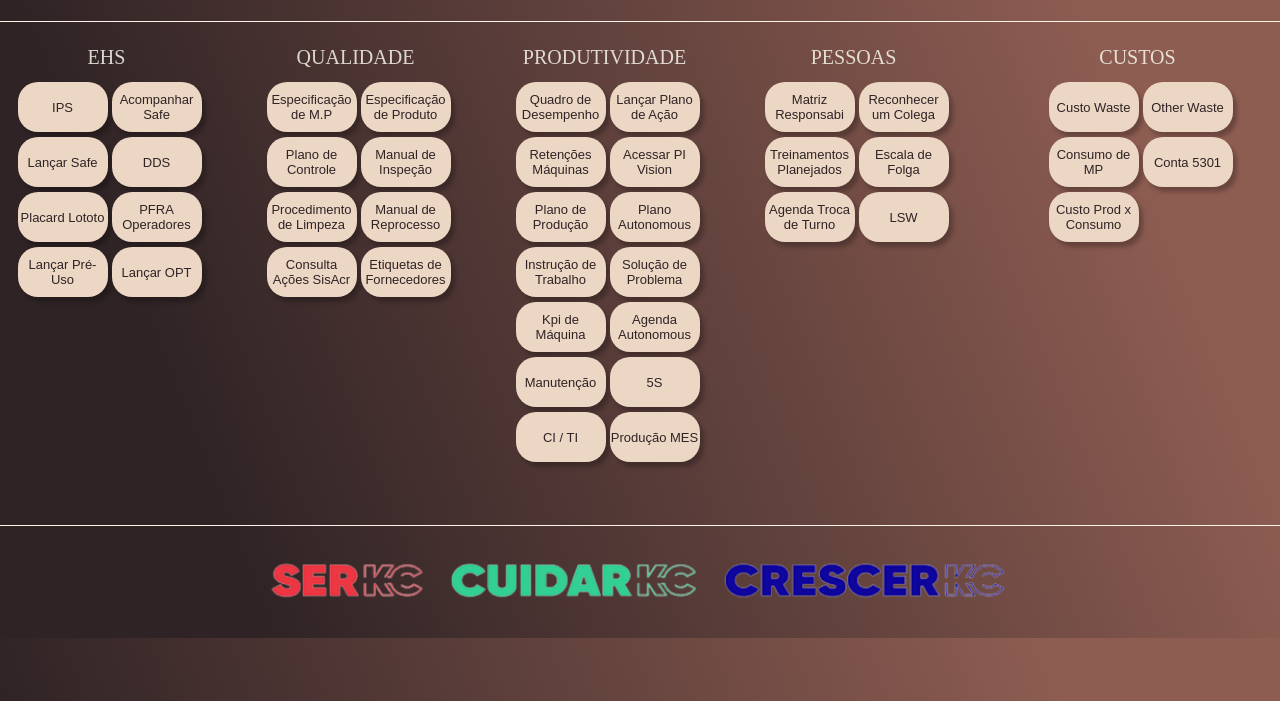
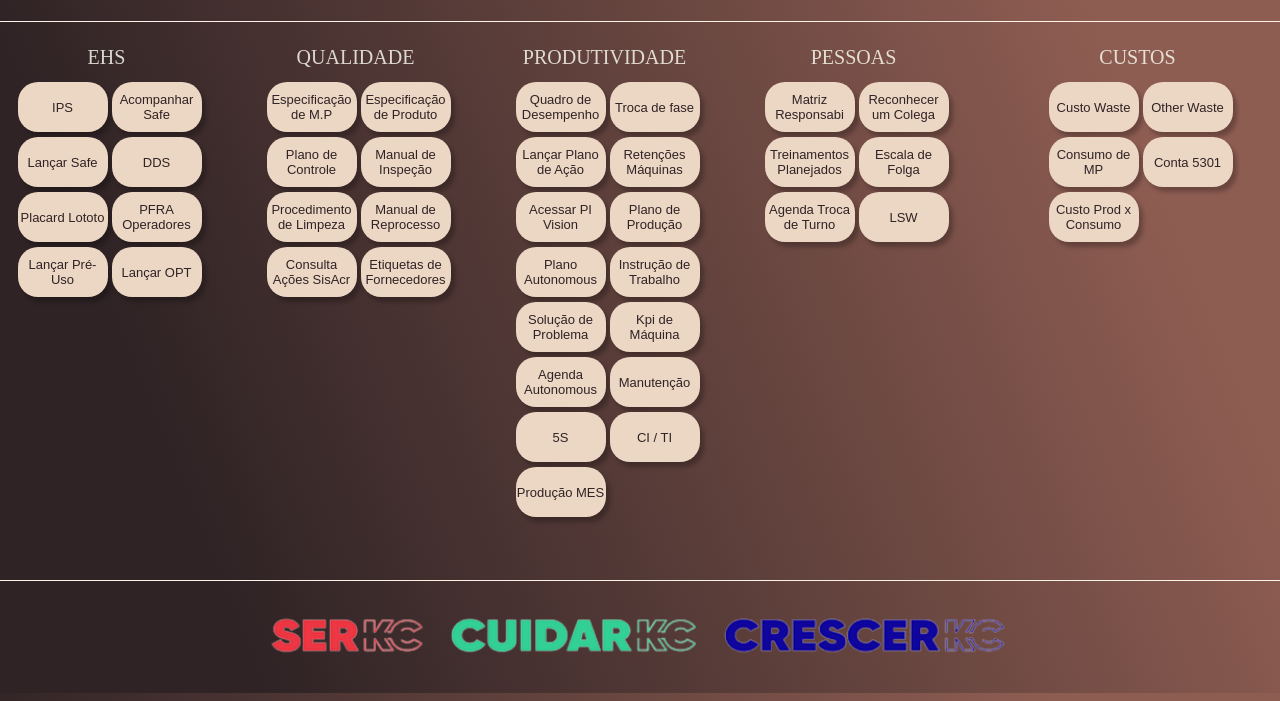
Before and after one commit to l24427/MelhoriaContinua_PH-02, a plain HTML site: page index.html in a window 1280 px wide. Shown: the part 99-800 px from the top of the page. Drawn offline with Linux system fonts and the light colour scheme.

Commit message:
Update index.html

```diff
--- a/index.html
+++ b/index.html
@@ -105,6 +105,11 @@
                 <a href="https://kimberlyclark.sharepoint.com/Sites/H945/Lists/Quadro%20de%20Desempenho%20PH02/AllItems.aspx?origin=createList"> <button
                         class="Conteudo-principal-escrito-botao" style="text-decoration:none" target="_blank">Quadro de Desempenho
                         </button></a>
+
+                <a href="https://kimberlyclark.sharepoint.com/:x:/s/H945/EZFpdvOJN-FKnT2ERIH_Tb8BYt--FtGyVup7nDxNQS4_dQ?e=aoLtoE"> <button
+                        class="Conteudo-principal-escrito-botao" style="text-decoration:none" target="_blank">Troca de fase
+                        </button></a>
+
                 <a href="https://kimberlyclark.sharepoint.com/Sites/H945/Lists/Reunio%20Diria%20%20BCM/AllItems.aspx?origin=createList"> <button
                         class="Conteudo-principal-escrito-botao" style="text-decoration:none" target="_blank">Lançar Plano de Ação
                         </button></a>
```
